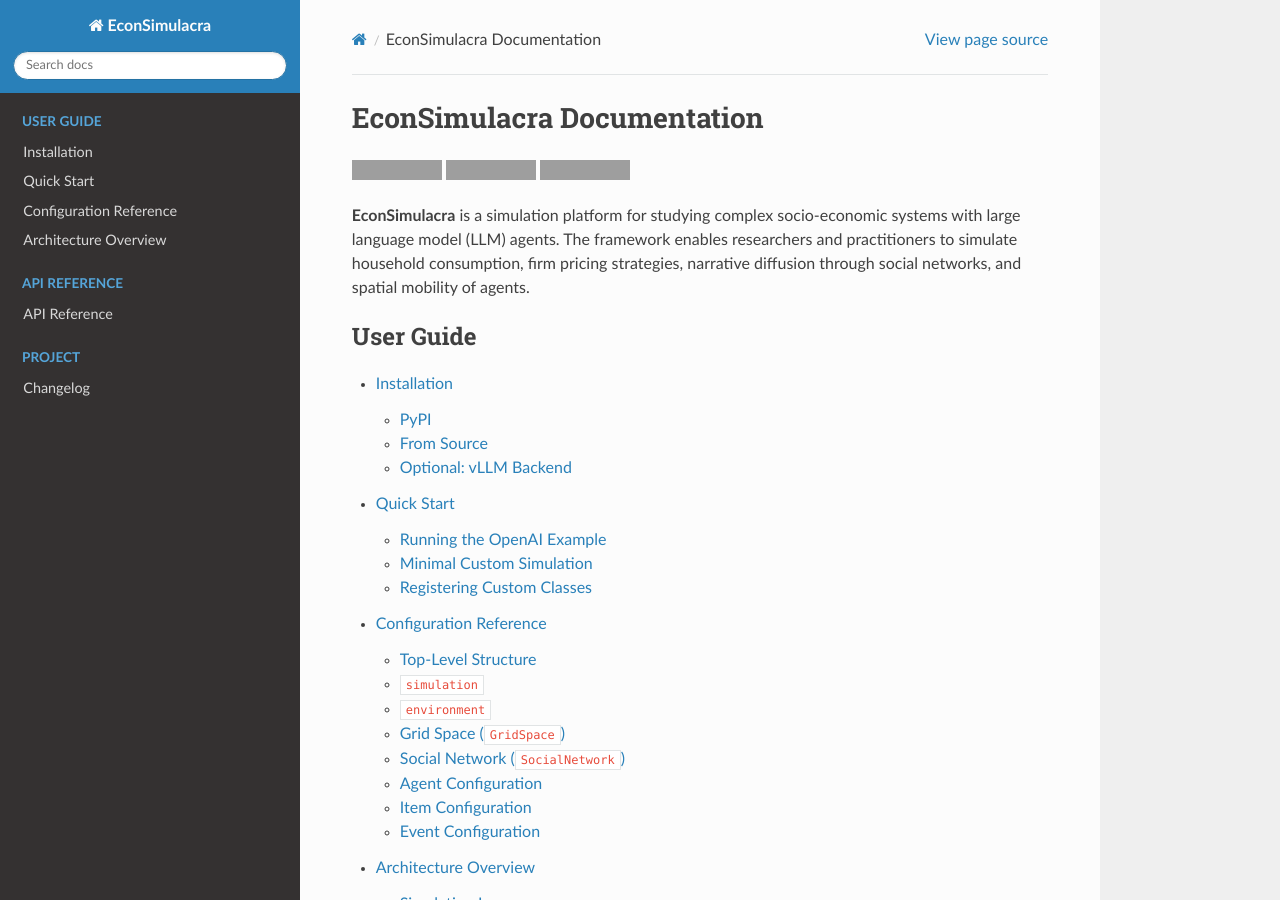
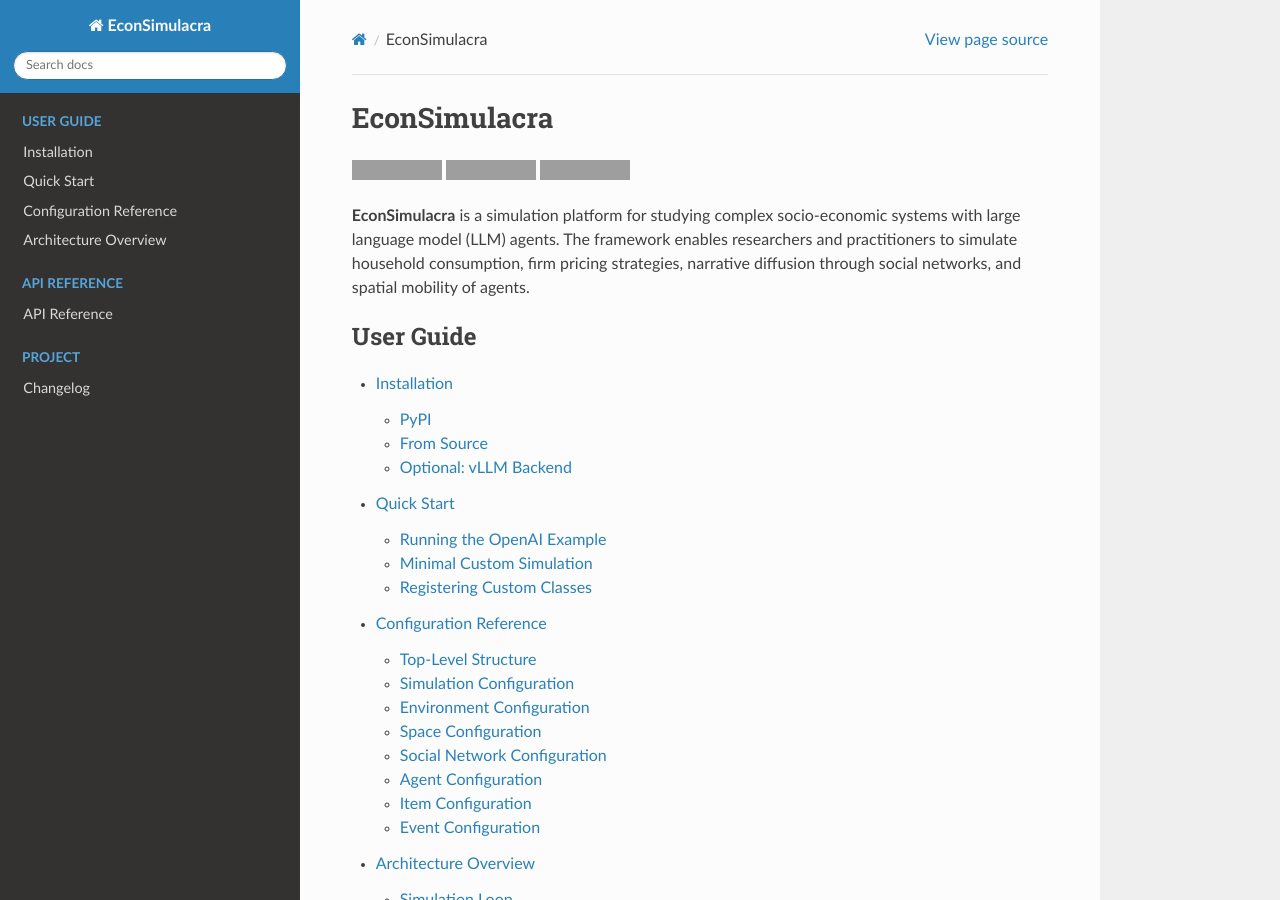
Before and after one commit to SimulacraBusiness/econsimulacra, a Sphinx documentation site: the page built from docs/index.rst, in a window 1280 px wide and 900 px high. Built offline with Sphinx 7.4.7 and the Read the Docs theme 3.1.0, drawn with Linux system fonts in a browser that asks for light colours; some of the changed text lies outside the part shown; grey boxes are pictures that could not be loaded.

Commit message:
modify docs

```diff
--- a/docs/conf.py
+++ b/docs/conf.py
@@ -9,7 +9,7 @@ sys.path.insert(0, os.path.abspath("../src"))
 
 # -- Project information -------------------------------------------------------
 project = "EconSimulacra"
-copyright = "2024, Simulacra Business Inc."
+copyright = "2026, Simulacra Inc"
 author = "Ryuji Hashimoto"
 release = "0.9.0"
 
--- a/docs/guide/architecture.rst
+++ b/docs/guide/architecture.rst
@@ -46,10 +46,10 @@ in parallel while the environment step itself remains synchronous.
 Spatial Layer — GridSpace
 --------------------------
 
-Agents that have ``isHousehold: true`` occupy a cell
+Agents occupy a cell
 :math:`(x, y) \in \{0,\ldots,W-1\} \times \{0,\ldots,H-1\}` of a discrete
-2-D grid.  At each step a household agent can move to an adjacent cell or
-stay in place.  Non-household agents (firms) have fixed coordinates.
+2-D grid.  At each step an agent can move to an adjacent cell or
+stay in place.
 
 Social Layer — SocialNetwork
 -----------------------------
--- a/docs/guide/configuration.rst
+++ b/docs/guide/configuration.rst
@@ -21,7 +21,7 @@ Top-Level Structure
        "<eventName>": { ... }
    }
 
-``simulation``
+Simulation Configuration
 --------------
 
 Controls the overall simulation run.
@@ -45,7 +45,7 @@ Controls the overall simulation run.
      - List of event configuration keys.  Each key must appear as a
        top-level entry in the config.
 
-``environment``
+Environment Configuration
 ---------------
 
 Declares the components that make up the simulation world.
@@ -77,7 +77,7 @@ Declares the components that make up the simulation world.
      -
      - List of service configuration keys (e.g., ``"llmClient"``).
 
-Grid Space (``GridSpace``)
+Space Configuration
 --------------------------
 
 .. code-block:: json
@@ -101,7 +101,7 @@ Grid Space (``GridSpace``)
      - ✓
      - ``[width, height]`` of the 2-D discrete grid.
 
-Social Network (``SocialNetwork``)
+Social Network Configuration
 -----------------------------------
 
 .. code-block:: json
--- a/docs/guide/installation.rst
+++ b/docs/guide/installation.rst
@@ -28,6 +28,6 @@ dependencies conflict with the core package:
 
 .. code-block:: bash
 
-   python3.10 -m venv .venv-vllm
+   python -m venv .venv-vllm
    source .venv-vllm/bin/activate
    pip install vllm
--- a/docs/index.rst
+++ b/docs/index.rst
@@ -1,4 +1,4 @@
-EconSimulacra Documentation
+EconSimulacra
 ============================
 
 .. image:: https://img.shields.io/pypi/pyversions/econsimulacra.svg
```
